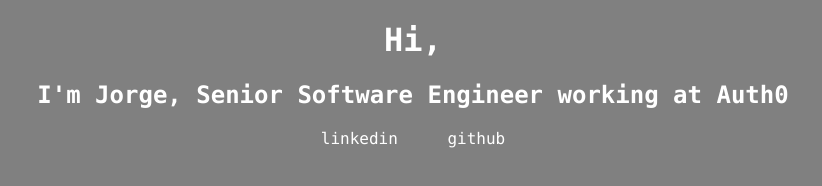
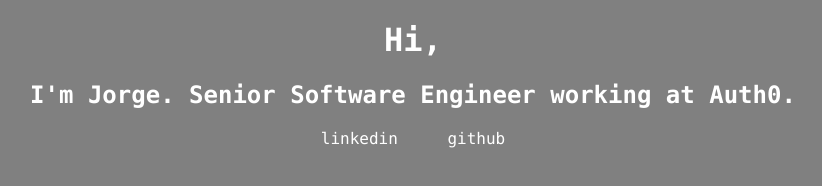
Before and after one commit to jfatta/jorgefatta, a plain HTML site: page index.html in a window 1280 px wide. Shown: the whole page, without its empty margins (227-1049 px from the left). Drawn offline with Linux system fonts and the light colour scheme.

Commit message:
Update index.html

```diff
--- a/index.html
+++ b/index.html
@@ -58,7 +58,7 @@
   </head>
   <body>
     <h1>Hi,</h1>
-    <h2>I'm Jorge, Senior Software Engineer working at Auth0</h2>
+    <h2>I'm Jorge. Senior Software Engineer working at Auth0.</h2>
     <div id="links">
       <a href="https://www.linkedin.com/in/jorgefatta/">linkedin</a>
       <a href="https://github.com/jfatta">github</a>
```
